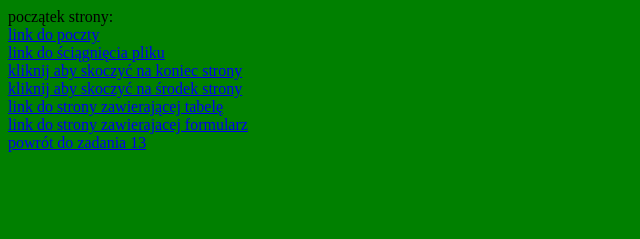
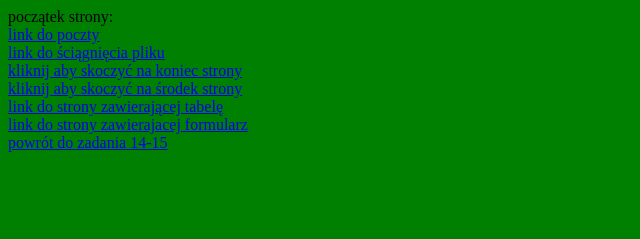
Before and after one commit to MatiTuchol112/Zad_12_15_HTML-klasa-2, a plain HTML site: page z1_z6_twoje_nazwisko.html in a window 1280 px wide. Shown: the top 239 px of the page, 0-640 px from the left. Drawn offline with Linux system fonts and the light colour scheme.

Commit message:
Update z1_z6_twoje_nazwisko.html

```diff
--- a/z1_z6_twoje_nazwisko.html
+++ b/z1_z6_twoje_nazwisko.html
@@ -17,7 +17,7 @@
 		<a href="#skok_srodek">kliknij aby skoczyć na środek strony</a> <br>
 		<A HREF="tabela_Tuchowski.html">link do strony zawierającej tabelę</A> <br>
 		<A HREF="formularz_Tuchowski.html">link do strony zawierajacej formularz</A> <br>
-		<A HREF="index.html">powrót do zadania 13</A> <br>
+		<A HREF="index.html">powrót do zadania 14-15</A> <br>
 
 
 		    <p align="right"> <font color="purple" size="1" face="Arial"> Mateusz </font> </p> <br>
```
